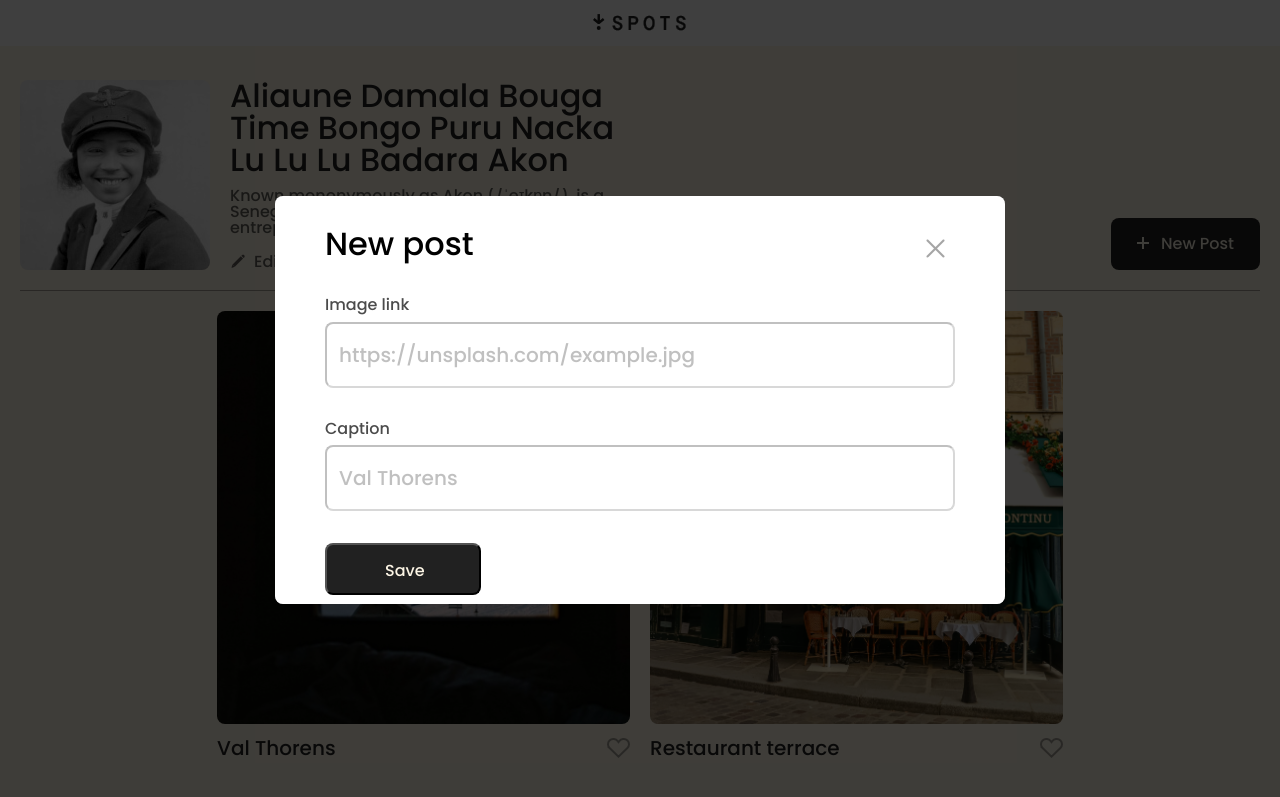
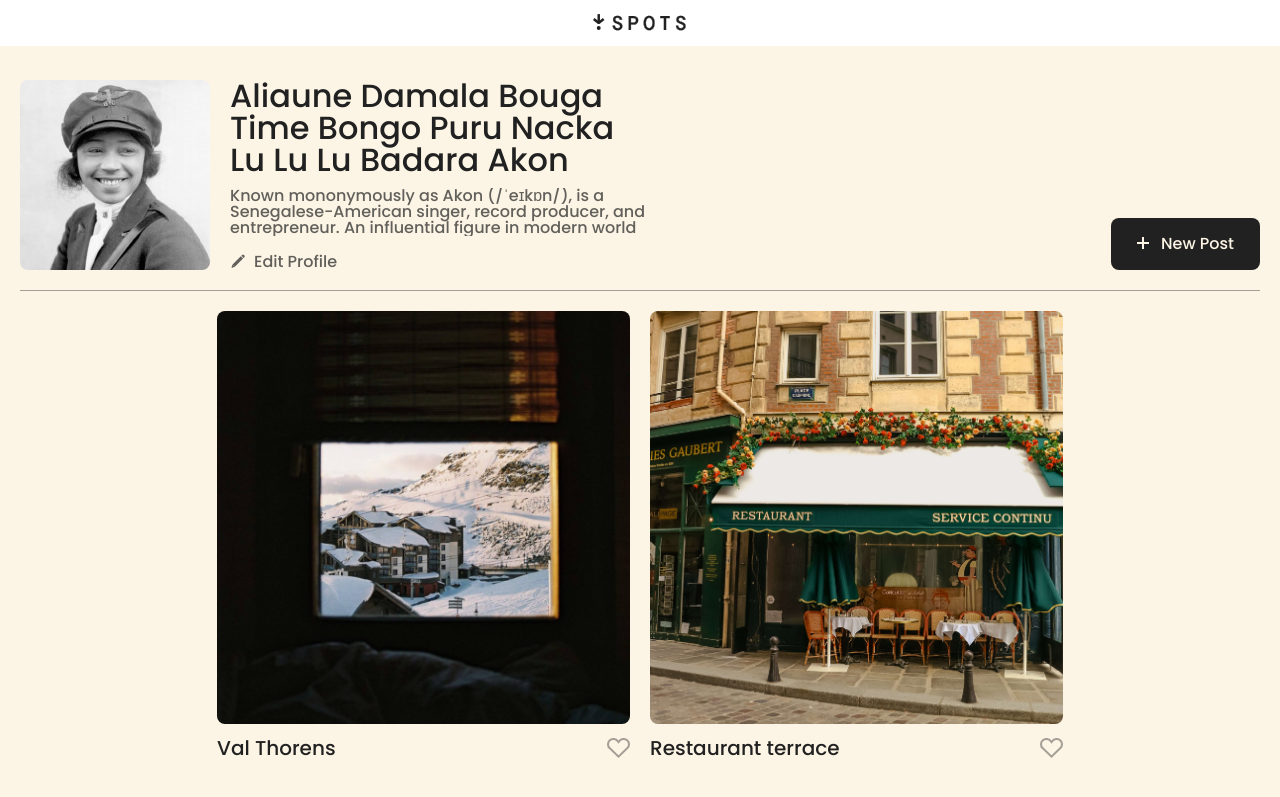
Before and after one commit to ln-harris/se_project_spots, a plain HTML site: page index.html in a window 1280 px wide. Shown: the top 797 px of the page. Drawn offline with Linux system fonts and the light colour scheme.

Commit message:
New update

```diff
--- a/blocks/modal.css
+++ b/blocks/modal.css
@@ -37,9 +37,9 @@
   letter-spacing: 0;
 }
 
-.modal_is-opened {
+/* .modal_is-opened {
   visibility: visible;
-}
+} */
 
 .modal__container {
   max-width: 730px;
```
Also changed, not shown: index.html (+1 -0 lines).
